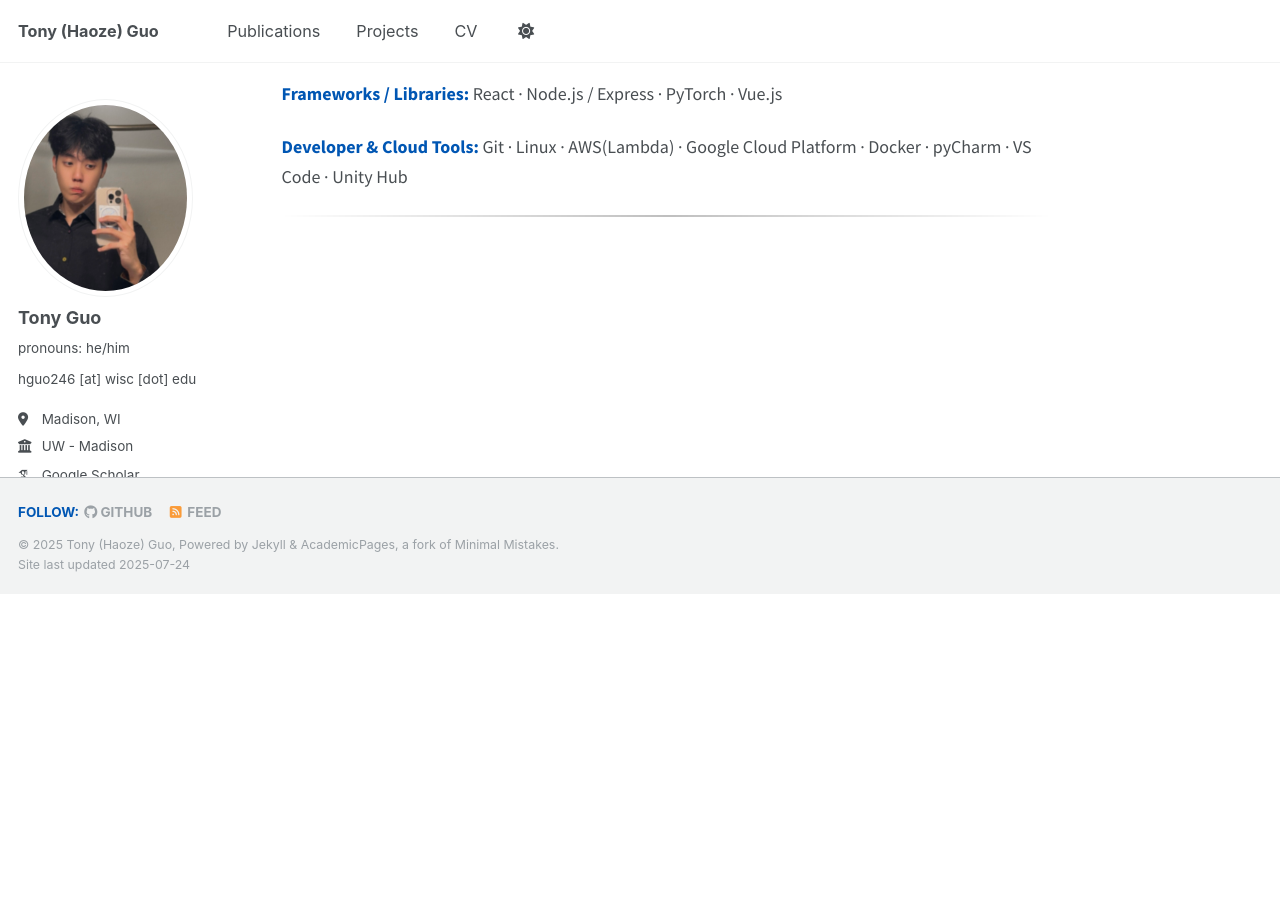
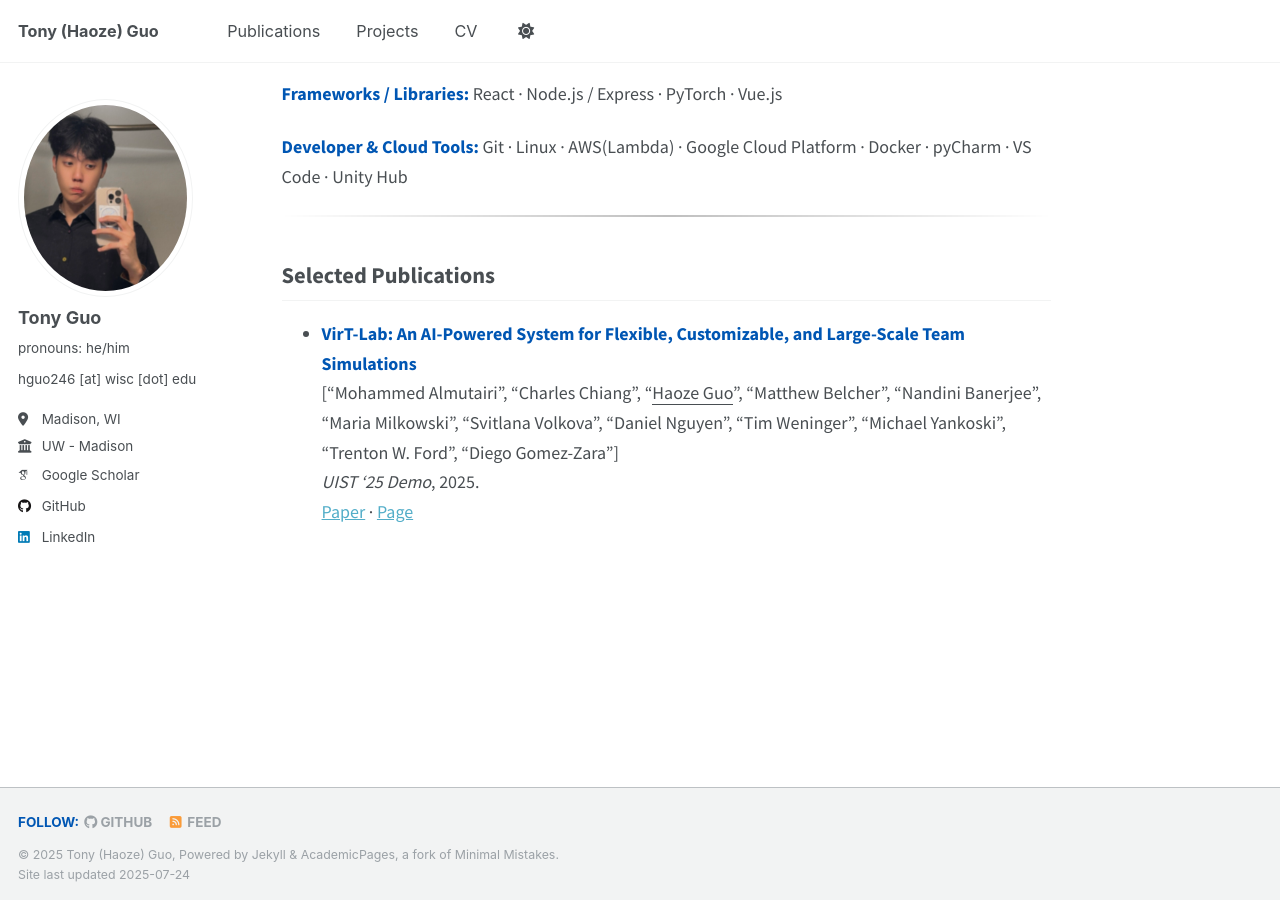
Before and after one commit to TonyGuo30/TonyGuo.github.io, a Jekyll site: the page built from _pages/about.md, in a window 1280 px wide and 900 px high, scrolled down 1495 px. Built offline with Jekyll 4.4.1, drawn with Linux system fonts in a browser that asks for light colours; some web fonts are replaced; a script that is not in the unit is left out; before the commit the page ends 2089 px from its top, so only the background shows below that.

Commit message:
Update about.md

```diff
--- a/_pages/about.md
+++ b/_pages/about.md
@@ -44,3 +44,13 @@ Courses & Skills
 **Developer & Cloud Tools:** Git · Linux · AWS(Lambda) · Google Cloud Platform · Docker · pyCharm · VS Code · Unity Hub
 
 ---
+
+## Selected Publications
+
+{% assign sel = site.publications | where: "selected", true | sort: "date" | reverse %}
+{% for pub in sel %}
+- **{{ pub.title }}**
+  {{ pub.authors | replace: "Haoze Guo", "<u>Haoze Guo</u>" }}
+  _{{ pub.abbr }}_, {{ pub.date | date: "%Y" }}.
+  [Paper]({{ pub.paperurl | relative_url }}) · [Page]({{ pub.permalink | relative_url }})
+{% endfor %}
```
